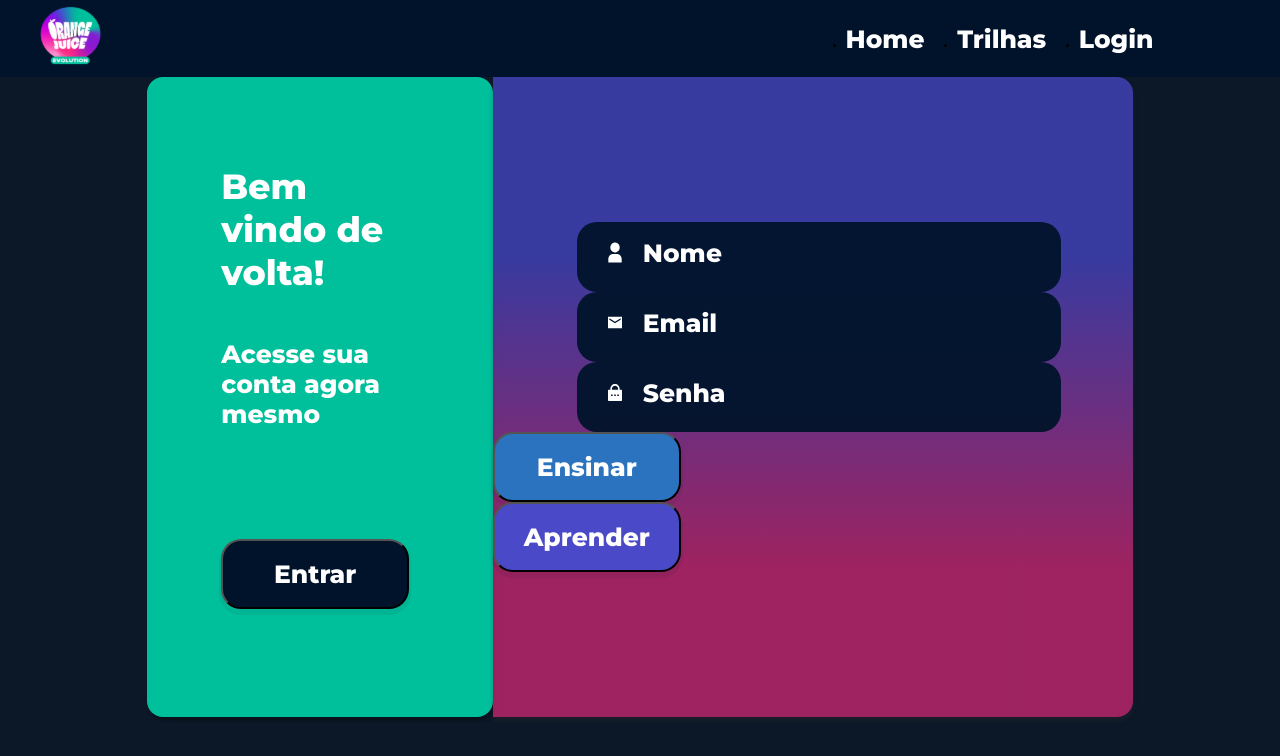
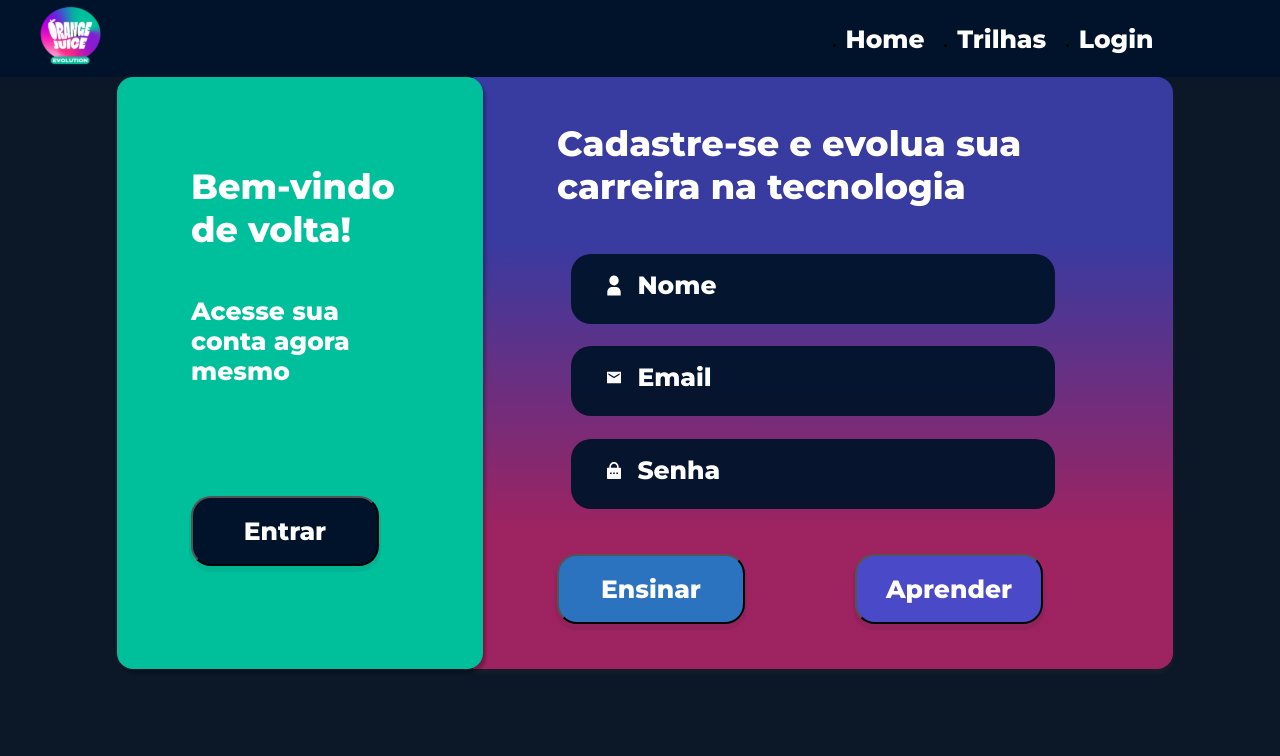
Before and after one commit to orange-squad28/orange-evolution-front, a Next.js app: page /login in a window 1280 px wide. Shown: the top 756 px of the page. Built offline with nearby package versions, Linux system fonts and the light colour scheme; a web font is replaced by a local one.

Commit message:
alinhamento dos elementos na tela

```diff
--- a/src/components/Input/Input.module.css
+++ b/src/components/Input/Input.module.css
@@ -1,14 +1,9 @@
-.container {
-  position: relative;
-}
-
 .input {
   width: 48.4rem;
   padding: 27px 66px;
   background: rgba(1, 19, 43, 0.95);
   border-radius: 20px;
   border: none;
-  margin-left: 8.4rem;
 }
 
 .input::placeholder {
@@ -19,7 +14,7 @@
 .icone {
   width: 14.38px;
   height: 21px;
-  position: absolute;
-  top: 20px;
-  left: 115px;
+  position: relative;
+  top: 2px;
+  left: 50px;
 }
--- a/src/pages/login/Login.module.css
+++ b/src/pages/login/Login.module.css
@@ -2,7 +2,7 @@
   display: flex;
   color: #ffffff;
   justify-content: center;
-  height: 80%;
+  height: 59.2rem;
   align-items: center;
 }
 
@@ -11,8 +11,10 @@
   box-shadow: 3px 4px 3px rgba(0, 0, 0, 0.25);
   border-radius: 16px;
   padding: 88px 74px 152px 74px;
-  width: 27%;
-  height: 100%;
+  width: 36.6rem;
+  height: 59.2rem;
+  position: relative;
+  left: 10px;
 }
 
 .aside_login_titulo {
@@ -28,9 +30,8 @@
 .form_login {
   display: flex;
   flex-direction: column;
-  justify-content: center;
-  width: 25%;
-  height: 100%;
+  justify-content: space-evenly;
+
   background: linear-gradient(
     180deg,
     rgba(74, 73, 209, 0.71) 27.78%,
@@ -38,22 +39,25 @@
   );
   box-shadow: 0px 4px 4px rgba(50, 43, 43, 0.32);
   border-radius: 0 16px 16px 0;
-  width: 50%;
-  height: 100%;
+  width: 70rem;
+  height: 59.2rem;
+  padding-left: 8.4rem;
+}
+
+.form_login_titulo {
+  font-size: 3.5rem;
+  width: 48.2rem;
 }
 
 .form_input {
-  width: 60%;
+  display: flex;
+  flex-direction: column;
+  justify-content: space-between;
+  height: 25.5rem;
 }
 
-.botoes {
-  color: #ffffff;
-  border-radius: 20px;
-  border: 3px solid #0c1828;
+.form_botoes {
+  display: flex;
+  justify-content: space-between;
+  width: 48.6rem;
 }
-
-#btn_entrar {
-  padding: 19px 36px 19px 36px;
-  width: 160px;
-  height: 57px;
-}
--- a/src/pages/login/index.tsx
+++ b/src/pages/login/index.tsx
@@ -9,20 +9,29 @@ export default function Login() {
       <Cabecalho />
       <div className={style.container}>
         <aside className={style.aside_login}>
-          <h1 className={style.aside_login_titulo}>Bem vindo de volta!</h1>
+          <div className={style.aside_conteudo}>
+            <h1 className={style.aside_login_titulo}>Bem-vindo de volta!</h1>
             <p className={style.aside_login_parag}>
               Acesse sua conta agora mesmo
             </p>
+          </div>
+
           <BotaoGrande texto="Entrar" cor="#01132B" />
         </aside>
         <form className={style.form_login}>
+          <h1 className={style.form_login_titulo}>
+            Cadastre-se e evolua sua carreira na tecnologia
+          </h1>
+          <div className={style.form_input}>
             <Input texto="Nome" tipo="text" icone="name" />
             <Input texto="Email" tipo="email" icone="email" />
             <Input texto="Senha" tipo="password" icone="password" />
-          {/* <button className={style.botoes}> Ensinar</button>
-          <button className={style.botoes}> Aprender</button> */}
+          </div>
+
+          <div className={style.form_botoes}>
             <BotaoGrande texto="Ensinar" cor="#2B73BF" />
             <BotaoGrande texto="Aprender" cor="#4A49C7" />
+          </div>
         </form>
       </div>
     </>
```
Also changed, not shown: src/components/Botao-grande/index.tsx (+6 -1 lines). Lines whose indentation alone changed are shown as unchanged.
